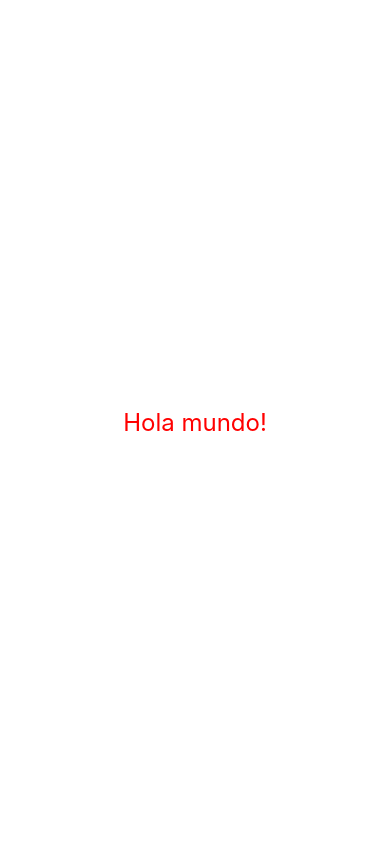
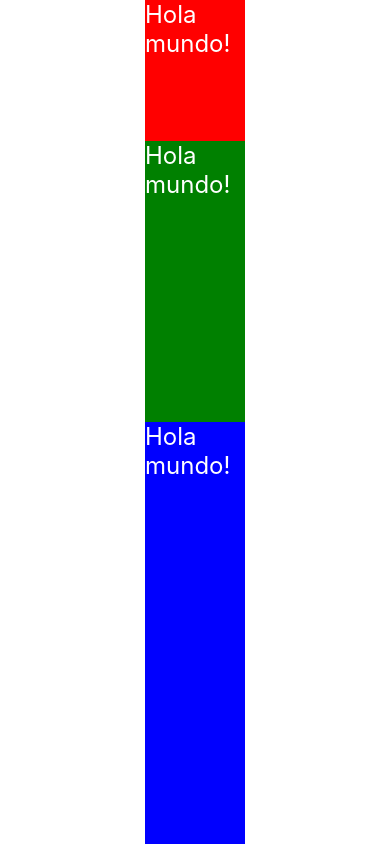
Before and after one commit to DanielGeek/react_native_proyectos, a React Native app in the folder react_native_sin_fronteras/HolaMundo/: screen / in a window 390 px wide. Built offline with nearby package versions, Linux system fonts and the light colour scheme.

Commit message:
27. Dimensiones con flex

```diff
--- a/react_native_sin_fronteras/HolaMundo/App.js
+++ b/react_native_sin_fronteras/HolaMundo/App.js
@@ -2,20 +2,22 @@ import { StatusBar } from 'expo-status-bar';
 import React, { useState } from 'react';
 import { StyleSheet, Text, View } from 'react-native';
 
-const Texto = (props) => {
+const Texto = ({ style }) => {
   const [texto, setTexto] = useState("Hola mundo!")
   const actualizaTexto = () => {
     setTexto('Chao mundo!')
   }
   return (
-    <Text style={styles.text} onPress={actualizaTexto}>{texto}</Text>
+    <Text style={[styles.text, style]} onPress={actualizaTexto}>{texto}</Text>
   )
 }
 
 export default function App() {
   return (
     <View style={styles.container}>
-      <Texto />
+      <Texto style={styles.red} />
+      <Texto style={styles.green} />
+      <Texto style={styles.blue} />
       <StatusBar style="auto" />
     </View>
   );
@@ -23,8 +25,22 @@ export default function App() {
 
 const styles = StyleSheet.create({
   text: {
-    color: 'red',
+    color: 'white',
     fontSize: 24,
+    height: 100,
+    width: 100,
+  },
+  red: {
+    flex: 1,
+    backgroundColor: 'red',
+  },
+  green: {
+    flex: 2,
+    backgroundColor: 'green',
+  },
+  blue: {
+    flex: 3,
+    backgroundColor: 'blue',
   },
   container: {
     flex: 1,
```
Also changed, not shown: 1 other file (tests, documents, lock files or other folders).
